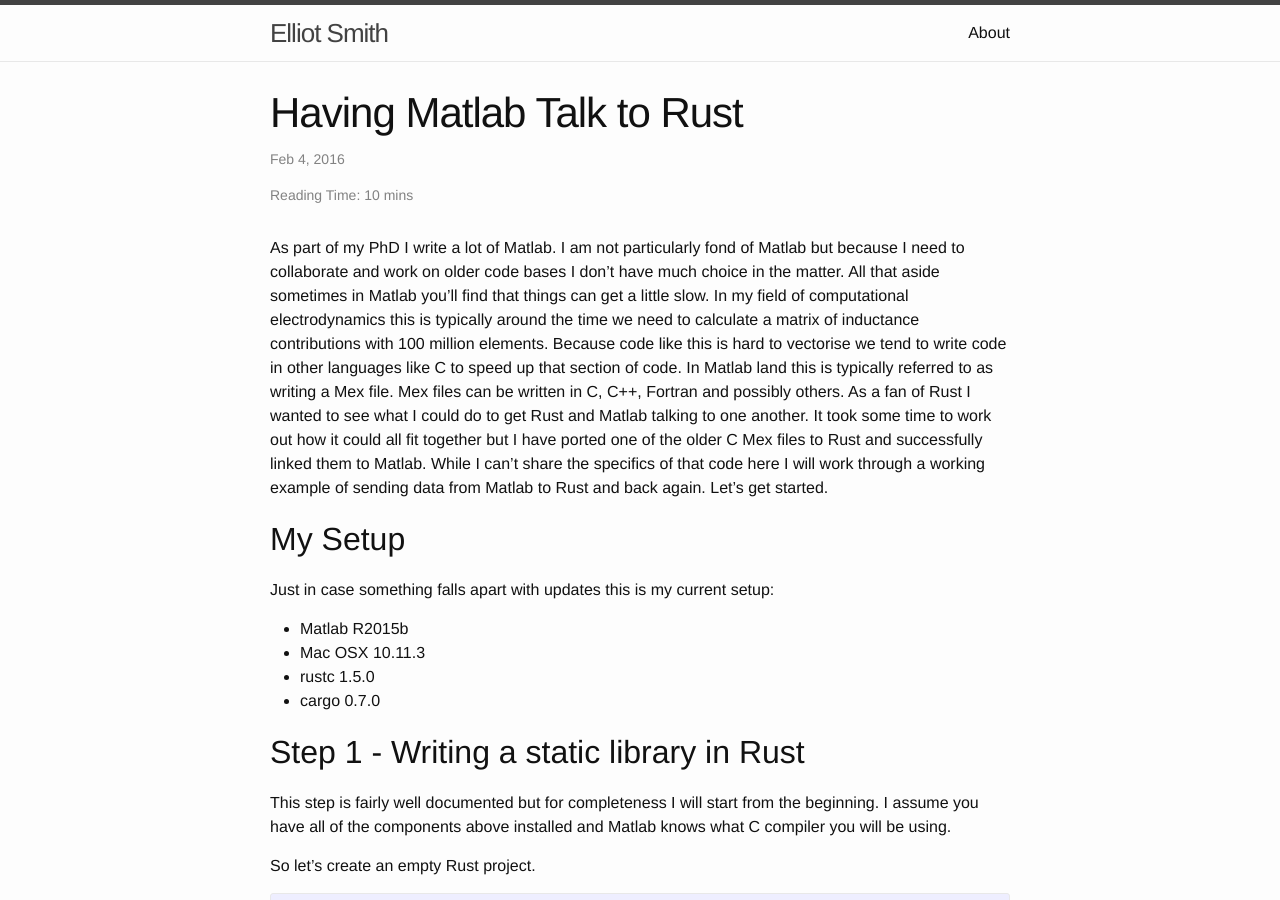
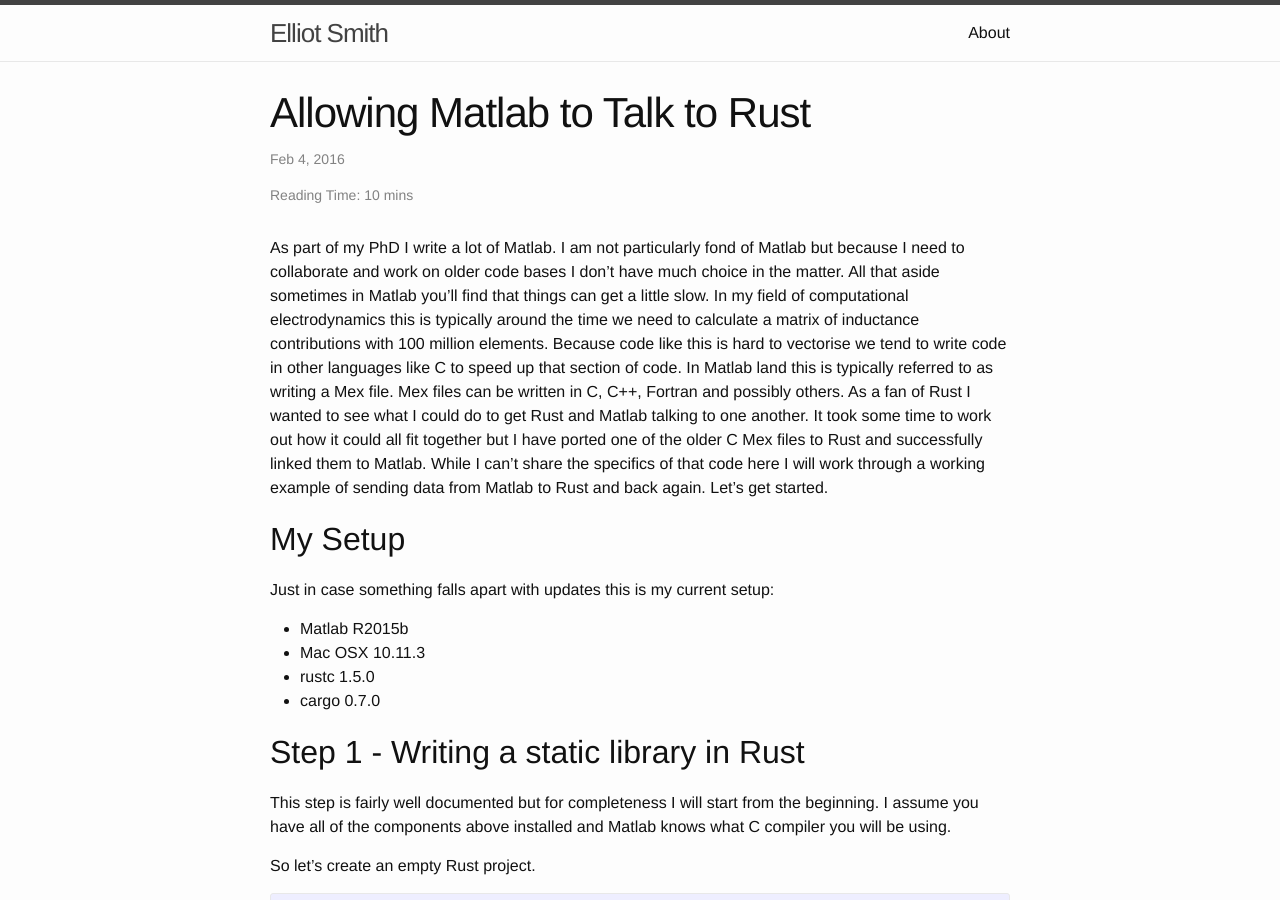
Before and after one commit to smitec/blog, a Jekyll site: the page built from _posts/2016-02-04-allowing-matlab-to-talk-to-rust.markdown, in a window 1280 px wide and 900 px high. Built offline with Jekyll 4.4.1, drawn with Linux system fonts in a browser that asks for light colours; comment, search, counter and statistics services are not loaded.

Commit message:
Update and rename 2016-02-04-having-matlab-talk-to-rust.markdown to 2016-02-04-allowing-matlab-to-talk-to-rust.markdown

```diff
--- a/_posts/2016-02-04-having-matlab-talk-to-rust.markdown
+++ b/_posts/2016-02-04-allowing-matlab-to-talk-to-rust.markdown
@@ -1,6 +1,6 @@
 ---
 layout: post
-title:  "Having Matlab Talk to Rust"
+title:  "Allowing Matlab to Talk to Rust"
 date:   4-2-2016 14:42:31
 tags: rust matlab programming
 ---
```
